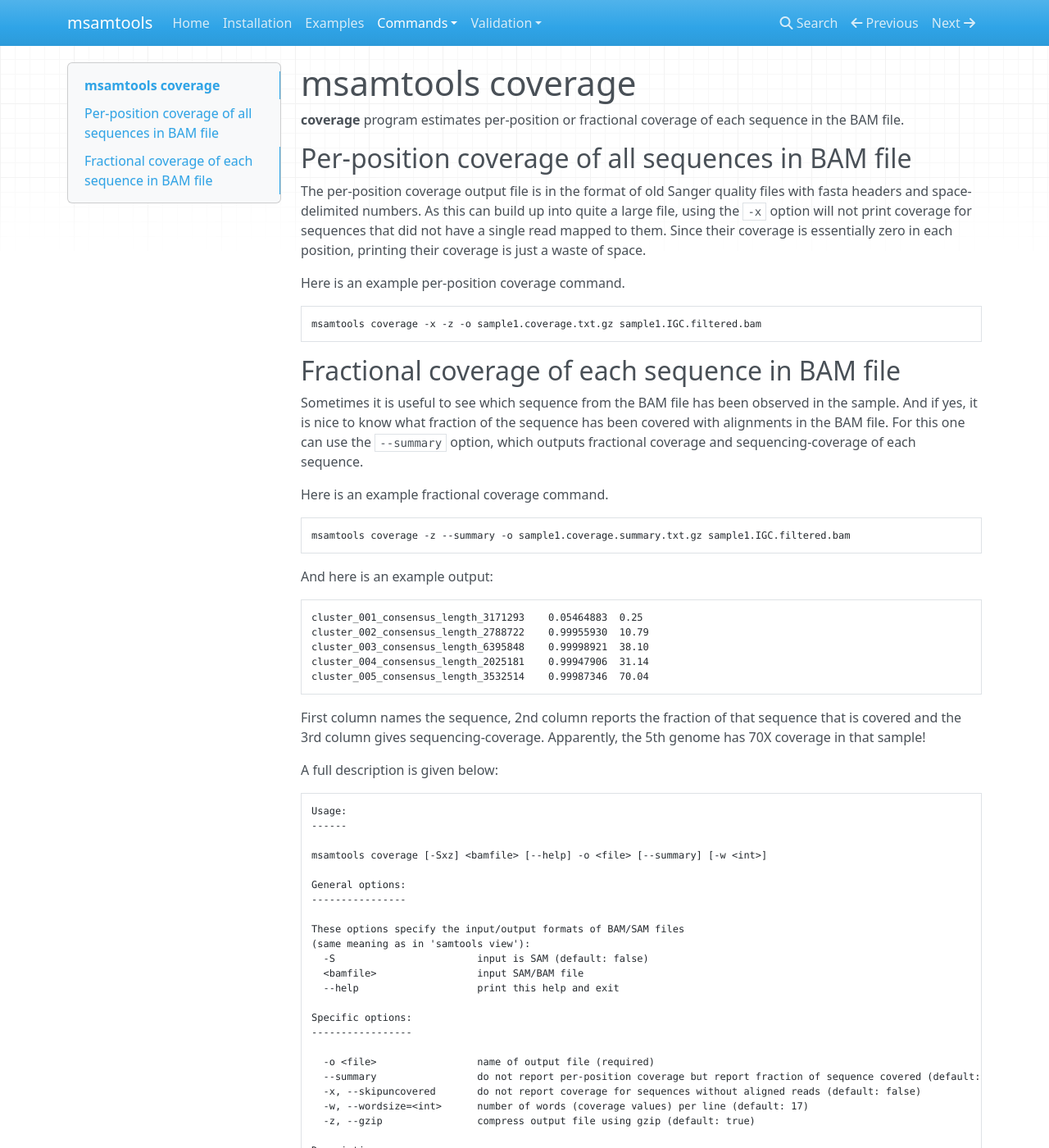
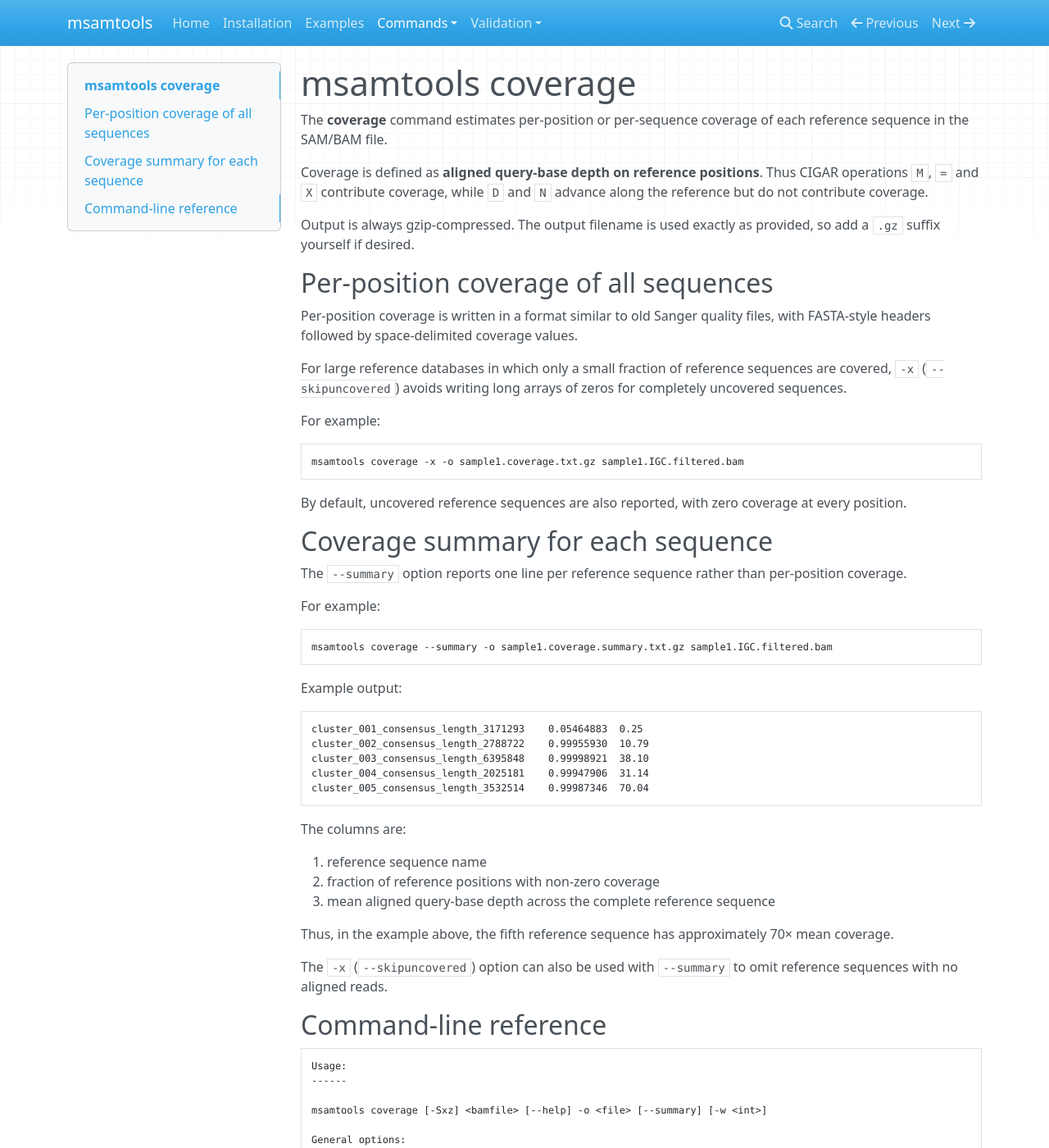
Before and after one commit to arumugamlab/msamtools, an MkDocs documentation site: the page built from docs/coverage.md, in a window 1280 px wide and 1400 px high. Shown: the whole window at 82% size. Built offline with MkDocs 1.6.1, drawn with Linux system fonts in a browser that asks for light colours; nearby versions of some CDN libraries; some of the changed text lies outside the part shown.

Commit message:
docs: synchronize coverage documentation

````diff
--- a/docs/coverage.md
+++ b/docs/coverage.md
@@ -1,35 +1,46 @@
 # msamtools coverage
 
-**coverage** program estimates per-position or fractional coverage of each sequence in
-the BAM file.
+The **coverage** command estimates per-position or per-sequence coverage of each
+reference sequence in the SAM/BAM file.
 
-## Per-position coverage of all sequences in BAM file <a name="pos-coverage"></a>
+Coverage is defined as **aligned query-base depth on reference positions**.
+Thus CIGAR operations `M`, `=` and `X` contribute coverage, while `D` and `N`
+advance along the reference but do not contribute coverage.
 
-The per-position coverage output file is in the format of old Sanger quality files
-with fasta headers and space-delimited numbers. As this can build up into
-quite a large file, using the `-x` option will not print coverage for
-sequences that did not have a single read mapped to them. Since their coverage
-is essentially zero in each position, printing their coverage is just a
-waste of space.
+Output is always gzip-compressed. The output filename is used exactly as
+provided, so add a `.gz` suffix yourself if desired.
 
-Here is an example per-position coverage command.
+## Per-position coverage of all sequences <a name="pos-coverage"></a>
+
+Per-position coverage is written in a format similar to old Sanger quality
+files, with FASTA-style headers followed by space-delimited coverage values.
+
+For large reference databases in which only a small fraction of reference
+sequences are covered, `-x` (`--skipuncovered`) avoids writing long arrays of
+zeros for completely uncovered sequences.
+
+For example:
+
 ```bash
-msamtools coverage -x -z -o sample1.coverage.txt.gz sample1.IGC.filtered.bam
+msamtools coverage -x -o sample1.coverage.txt.gz sample1.IGC.filtered.bam
 ```
 
-## Fractional coverage of each sequence in BAM file <a name="frac-coverage"></a>
+By default, uncovered reference sequences are also reported, with zero
+coverage at every position.
 
-Sometimes it is useful to see which sequence from the BAM file has been observed in
-the sample. And if yes, it is nice to know what fraction of the sequence has been
-covered with alignments in the BAM file. For this one can use the `--summary`
-option, which outputs fractional coverage and sequencing-coverage of each sequence.
+## Coverage summary for each sequence <a name="frac-coverage"></a>
 
-Here is an example fractional coverage command.
+The `--summary` option reports one line per reference sequence rather than
+per-position coverage.
+
+For example:
+
 ```bash
-msamtools coverage -z --summary -o sample1.coverage.summary.txt.gz sample1.IGC.filtered.bam
+msamtools coverage --summary -o sample1.coverage.summary.txt.gz sample1.IGC.filtered.bam
 ```
 
-And here is an example output:
+Example output:
+
 ```text
 cluster_001_consensus_length_3171293	0.05464883	0.25
 cluster_002_consensus_length_2788722	0.99955930	10.79
@@ -37,11 +48,21 @@ cluster_003_consensus_length_6395848	0.99998921	38.10
 cluster_004_consensus_length_2025181	0.99947906	31.14
 cluster_005_consensus_length_3532514	0.99987346	70.04
 ```
-First column names the sequence, 2nd column reports the fraction of that sequence that is covered
-and the 3rd column gives sequencing-coverage. Apparently, the 5th genome has 70X coverage in
-that sample!
 
-A full description is given below:
+The columns are:
+
+1. reference sequence name
+2. fraction of reference positions with non-zero coverage
+3. mean aligned query-base depth across the complete reference sequence
+
+Thus, in the example above, the fifth reference sequence has approximately
+70× mean coverage.
+
+The `-x` (`--skipuncovered`) option can also be used with `--summary` to omit
+reference sequences with no aligned reads.
+
+## Command-line reference
+
 ```text
 Usage:
 ------
@@ -64,7 +85,7 @@ Specific options:
   --summary                 do not report per-position coverage but report fraction of sequence covered (default: false)
   -x, --skipuncovered       do not report coverage for sequences without aligned reads (default: false)
   -w, --wordsize=<int>      number of words (coverage values) per line (default: 17)
-  -z, --gzip                compress output file using gzip (default: true)
+  -z, --gzip                compress output file using gzip (default; option retained for backward compatibility)
 
 Description:
 ------------
@@ -74,9 +95,12 @@ in the BAM file. Output is similar to old-style quality files from the Sanger
 sequencing era, with a fasta-style header followed by lines of space-delimited
 numbers.
 
-For large datasets, option '-x' comes in handy when only a small fraction of
-reference sequences are covered.
+Coverage is defined as aligned query-base depth on reference positions. Thus
+CIGAR operations 'M', '=' and 'X' contribute coverage, while 'D' and 'N' do not.
 
-If using '-z', output file does NOT automatically get '.gz' extension. This is
-up to the user to specify the correct full output file name.
+For large reference databases, option '-x' comes in handy when only a small
+fraction of reference sequences are covered.
+
+Output is always gzip-compressed, but file names do NOT automatically get a
+'.gz' extension; specify the desired full output file name.
 ```
````
